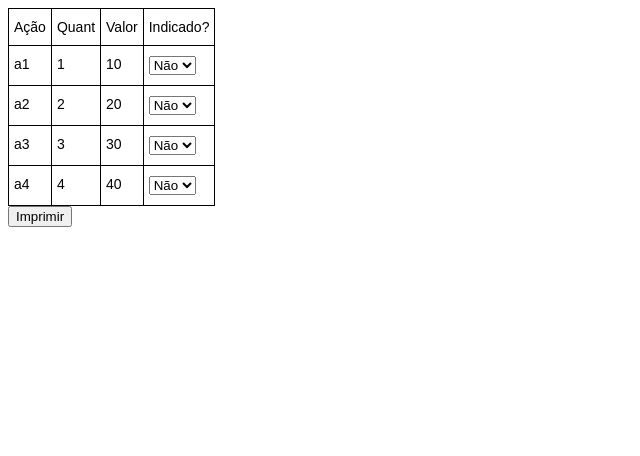
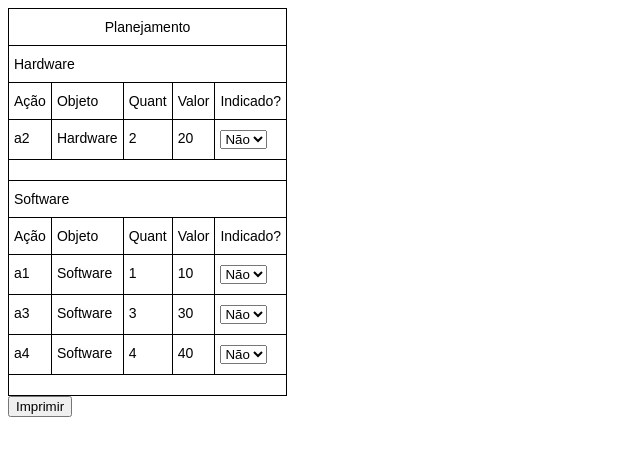
Before and after one commit to dssantos/print, a Django app: page / in a window 1280 px wide. Shown: the top 456 px of the page, without its empty margins (0-640 px from the left). Run offline with Django 3.2, Linux system fonts and the light colour scheme.

Commit message:
Refatora geral

```diff
--- a/print/core/templates/index.html
+++ b/print/core/templates/index.html
@@ -12,29 +12,64 @@
     {% csrf_token %}
     <table class="tg">
         <thead>
-            <tr>
-                <th class="tg-0lax">Ação</th>
-                <th class="tg-0lax">Quant</th>
-                <th class="tg-0lax">Valor</th>
-                <th class="tg-0lax">Indicado?</th>
-            </tr>
+            <th colspan=5>Planejamento</td>
         </thead>
         <tbody>
-            {% for form in formset %}
-            {% with form_count=forloop.counter0 %}
         <tr>
+            <td colspan=5>Hardware</td>
+        </tr>
+        <tr>
+            <td class="tg-0lax">Ação</td>
+            <td class="tg-0lax">Objeto</td>
+            <td class="tg-0lax">Quant</td>
+            <td class="tg-0lax">Valor</td>
+            <td class="tg-0lax">Indicado?</td>
+        </tr>
             {% for acao in acoes %}
-                    {% if forloop.counter0 == form_count%}
+                {% if acao.objeto == 'Hardware' %}
+        <tr>
                 <td class="tg-0lax">{{ acao.nome }}</td>
+                <td class="tg-0lax">{{ acao.objeto }}</td>
                 <td class="tg-0lax">{{ acao.quantidade }}</td>
                 <td class="tg-0lax">{{ acao.valor }}</td>
+                <td class="tg-0lax">{% for field in acao.indicacao %}{{ field }}{% endfor %}</td>
+        </tr>
                 {% endif %}
             {% endfor %}
-                    <td class="tg-0lax">{% for field in form %}{{ field }}{% endfor %}</td>
+        <tr>
+            <td colspan=5></td>
         </tr>
-            {% endwith %}
+        <tr>
+            <td colspan=5>Software</td>
+        </tr>
+        <tr>
+            <td class="tg-0lax">Ação</td>
+            <td class="tg-0lax">Objeto</td>
+            <td class="tg-0lax">Quant</td>
+            <td class="tg-0lax">Valor</td>
+            <td class="tg-0lax">Indicado?</td>
+        </tr>
+            {% for acao in acoes %}
+                {% if acao.objeto == 'Software' %}
+        <tr>
+                <td class="tg-0lax">{{ acao.nome }}</td>
+                <td class="tg-0lax">{{ acao.objeto }}</td>
+                <td class="tg-0lax">{{ acao.quantidade }}</td>
+                <td class="tg-0lax">{{ acao.valor }}</td>
+                <td class="tg-0lax">{% for field in acao.indicacao %}{{ field }}{% endfor %}</td>
+        </tr>
+                {% endif %}
             {% endfor %}
+        <tr>
+            <td colspan=5></td>
+        </tr>
         </tbody>
     </table>
     <input type="submit" value="Imprimir"/>
 </form>
+
+{% for form in formset.forms %}
+        {% for field in acao.indicacao %}
+                {{ field }}
+        {% endfor %}
+{% endfor %}
--- a/print/core/views.py
+++ b/print/core/views.py
@@ -8,21 +8,25 @@ from django.forms import formset_factory
 acoes = [
     {
         'nome': 'a1',
+        'objeto': 'Software',
         'quantidade': 1,
         'valor': 10,
     },
     {
         'nome': 'a2',
+        'objeto': 'Hardware',
         'quantidade': 2,
         'valor': 20,
     },
     {
         'nome': 'a3',
+        'objeto': 'Software',
         'quantidade': 3,
         'valor': 30,
     },
     {
         'nome': 'a4',
+        'objeto': 'Software',
         'quantidade': 4,
         'valor': 40,
     }
@@ -43,4 +47,6 @@ def home(request):
 
     else:
         formset = PrintFormSet()
+        for form, acao in zip(formset, acoes):
+            acao['indicacao'] = form
     return render(request, 'index.html', {'acoes': acoes, 'formset': formset})
```
Also changed, not shown: print/core/templates/print.html (+41 -6 lines), 1 other file. Lines whose indentation alone changed are shown as unchanged.
